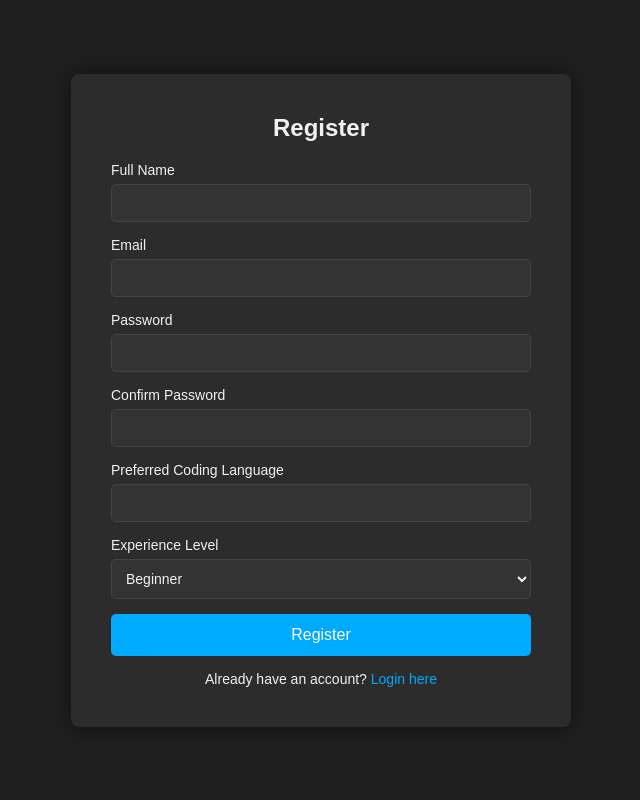
After one commit to zGamingTechz/PathCoder, a Flask app: page /register in a window 1280 px wide. The commit adds this page. Shown: the whole page, without its empty margins (319-959 px from the left). Run offline with Flask 3, Linux system fonts and the light colour scheme.

Commit message:
Added Login & Register UI

```diff
--- a/app.py
+++ b/app.py
@@ -1,17 +1,19 @@
-from flask import Flask, render_template, request, redirect
+from flask import Flask, render_template, request, redirect, session, url_for
 from flask_sqlalchemy import SQLAlchemy
 from datetime import datetime
 import requests
+import keys
 
 app = Flask(__name__)
 app.config["SQLALCHEMY_DATABASE_URI"] = "sqlite:///test.db"
+app.config['SECRET_KEY'] = keys.secret_key
 db = SQLAlchemy(app)
 url = "https://zenquotes.io/api/random"
 
 
 # ToDo database
 class ToDo(db.Model):
-    id = db.Column(db.Integer, primary_key = True)
+    id = db.Column(db.Integer, primary_key = True, autoincrement=True)
     content = db.Column(db.String, nullable = False)
 
     def __repr__(self):
@@ -20,19 +22,22 @@ class ToDo(db.Model):
 
 # User database
 class User(db.Model):
-    id = db.Column(db.Integer, primary_key = True)
+    id = db.Column(db.Integer, primary_key = True, autoincrement=True)
     name = db.Column(db.String, nullable = False)
     email = db.Column(db.String, nullable = False)
     password = db.Column(db.String, nullable = False)
     quote = db.Column(db.String, default=requests.get(url).json()[0]['q'])
     language = db.Column(db.String, nullable=False)
     experience = db.Column(db.String, nullable = False)
-    score = db.Column(db.Integer, nullable = False)
+    score = db.Column(db.Integer, default = 0)
+
+    def __repr__(self):
+        return f'<User {self.id} - {self.name}>'
 
 
 @app.route('/', methods=['GET', 'POST'])
 def index():
-    if request.method == "POST":
+    '''if request.method == "POST":
         task_content = request.form['content']
         new_task = ToDo(content=task_content)
 
@@ -44,7 +49,61 @@ def index():
             return "Error in adding task"
     else:
         tasks = ToDo.query.order_by(ToDo.id).all()
-        return render_template("index.html", tasks = tasks)
+        return render_template("index.html", tasks = tasks)'''
+
+
+    # REMOVEEEE !!!!!!!!
+    #session["logged_in"] = False
+    # REMOVEEE  !!!!!!!!!!!!!!
+
+
+    if 'logged_in' in session:
+        if session['logged_in'] == True:
+            return render_template('index.html')
+    return redirect(url_for('register'))
+
+
+@app.route('/login', methods=['GET', 'POST'])
+def login():
+    if request.method == 'POST':
+        email = request.form['email']
+        password = request.form['password']
+
+    return render_template("login.html")
+
+
+@app.route('/register', methods=['GET', 'POST'])
+def register():
+    if request.method == 'POST':
+        name = request.form['name']
+        email = request.form['email']
+        password = request.form['password']
+        confirm_password = request.form['confirm_password']
+        language = request.form['language']
+        experience = request.form['experience']
+
+        new_user = User(
+            name=name,
+            email=email,
+            password=password,
+            language=language,
+            experience=experience
+        )
+
+        if password != confirm_password:
+            return render_template("register.html")
+
+        print('User info: ', new_user)
+
+        try:
+            db.session.add(new_user)
+            db.session.commit()
+            session['logged_in'] = True
+            return redirect('/')
+        except Exception as e:
+            return f"Error in adding user: {str(e)}"
+    else:
+        return render_template("register.html")
 
 
 @app.route('/delete/<int:id>')
--- /dev/null
+++ b/static/style_login.css
@@ -0,0 +1,85 @@
+* {
+    margin: 0;
+    padding: 0;
+    box-sizing: border-box;
+}
+
+body {
+    font-family: 'Arial', sans-serif;
+    background-color: #1f1f1f;
+    color: #f1f1f1;
+}
+
+.container {
+    display: flex;
+    justify-content: center;
+    align-items: center;
+    height: 100vh;
+}
+
+.form-container {
+    background-color: #2c2c2c;
+    padding: 40px;
+    border-radius: 8px;
+    box-shadow: 0 0 20px rgba(0, 0, 0, 0.5);
+    width: 500px;
+}
+
+h2 {
+    text-align: center;
+    margin-bottom: 20px;
+}
+
+label {
+    font-size: 14px;
+    margin-bottom: 6px;
+    display: block;
+}
+
+input[type="text"], input[type="email"], input[type="password"], select {
+    width: 100%;
+    padding: 10px;
+    margin-bottom: 15px;
+    border-radius: 5px;
+    border: 1px solid #444;
+    background-color: #333;
+    color: #f1f1f1;
+    font-size: 14px;
+}
+
+button {
+    width: 100%;
+    padding: 12px;
+    background-color: #00aaff;
+    color: #fff;
+    border: none;
+    border-radius: 5px;
+    font-size: 16px;
+    cursor: pointer;
+    transition: background-color 0.3s;
+}
+
+button:hover {
+    background-color: #0088cc;
+}
+
+input:focus, select:focus {
+    outline: none;
+    border: 1px solid #00aaff;
+    background-color: #444;
+}
+
+.redirect-link {
+    text-align: center;
+    margin-top: 15px;
+    font-size: 14px;
+}
+
+.redirect-link a {
+    color: #00aaff;
+    text-decoration: none;
+}
+
+.redirect-link a:hover {
+    text-decoration: underline;
+}
--- a/templates/base.html
+++ b/templates/base.html
@@ -3,7 +3,6 @@
 <head>
     <meta charset="UTF-8">
     <meta name="viewport" content="width=device-width, initial-scale=1.0">
-    <link rel="stylesheet" href="{{ url_for('static', filename='style.css') }}">
     {% block head %}{% endblock %}
 </head>
 <body>
--- a/templates/index.html
+++ b/templates/index.html
@@ -1 +1,5 @@
 {% extends 'base.html' %}
+
+{% block body %}
+<h1>Main</h1>
+{% endblock %}
--- /dev/null
+++ b/templates/register.html
@@ -0,0 +1,40 @@
+{% extends "base.html" %}
+
+{% block head %}
+    <link rel="stylesheet" href="{{ url_for('static', filename='style_login.css') }}">
+    <title>Register - PathCoder</title>
+{% endblock %}
+
+{% block body %}
+    <div class="container">
+        <div class="form-container">
+            <h2>Register</h2>
+            <form method="POST" action="/register">
+                <label for="name">Full Name</label>
+                <input type="text" id="name" name="name" required>
+
+                <label for="email">Email</label>
+                <input type="email" id="email" name="email" required>
+
+                <label for="password">Password</label>
+                <input type="password" id="password" name="password" required>
+
+                <label for="confirm_password">Confirm Password</label>
+                <input type="password" id="confirm_password" name="confirm_password" required>
+
+                <label for="language">Preferred Coding Language</label>
+                <input type="text" id="language" name="language" required>
+
+                <label for="experience">Experience Level</label>
+                <select id="experience" name="experience" required>
+                    <option value="Beginner">Beginner</option>
+                    <option value="Intermediate">Intermediate</option>
+                    <option value="Expert">Expert</option>
+                </select>
+
+                <button type="submit">Register</button>
+            </form>
+            <p class="redirect-link">Already have an account? <a href="{{ url_for('login') }}">Login here</a></p>
+        </div>
+    </div>
+{% endblock %}
--- a/templates/todo.html
+++ b/templates/todo.html
@@ -1,6 +1,7 @@
 {% extends "base.html" %}
 
 {% block head %}
+<link rel="stylesheet" href="{{ url_for('static', filename='style_todo.css') }}">
 <title>Haha</title>
 {% endblock %}
 
--- a/templates/update.html
+++ b/templates/update.html
@@ -1,6 +1,7 @@
 {% extends "base.html" %}
 
 {% block head %}
+<link rel="stylesheet" href="{{ url_for('static', filename='style_todo.css') }}">
 <title>Haha</title>
 {% endblock %}
 
```
Also changed, not shown: templates/login.html (added, +24 -0 lines), instance/test.db, static/style_todo.css (renamed from static/style.css), 1 other file.
